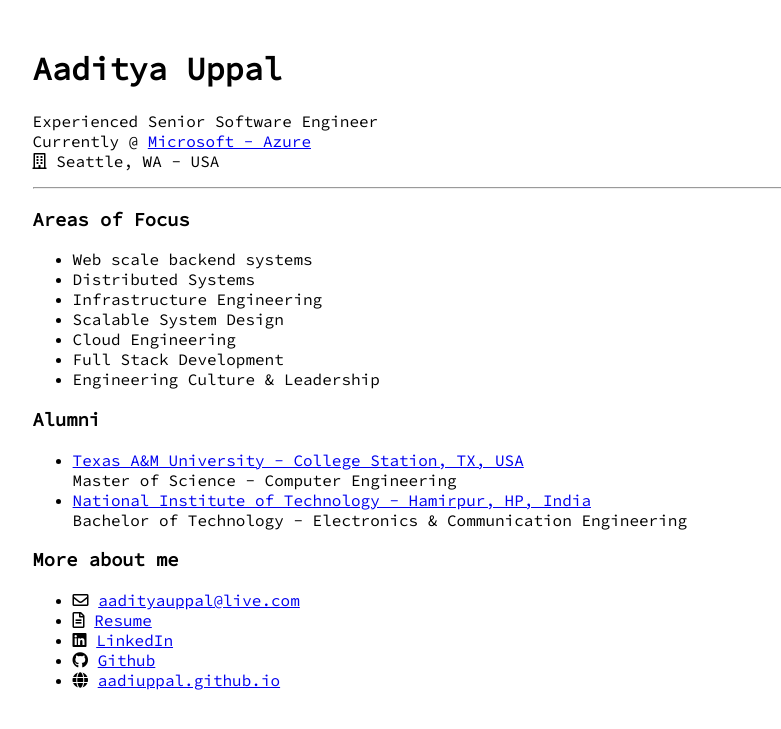
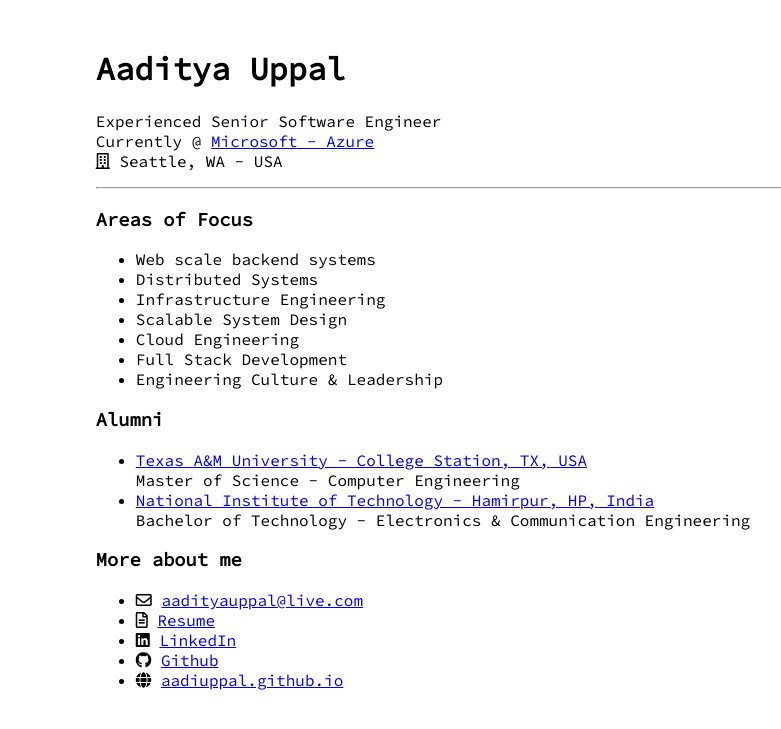
Before and after one commit to aadiuppal/aadiuppal.github.io, a Jekyll site: the page index.html, which Jekyll copies as it is, in a window 1280 px wide. Shown: the top 729 px of the page, without its empty margins (165-946 px from the left). Built offline with Jekyll 4.4.1, drawn with Linux system fonts in a browser that asks for light colours.

Commit message:
Update index.html

```diff
--- a/index.html
+++ b/index.html
@@ -11,9 +11,16 @@
     />
     <style>
       .container {
-        margin-left: 15%;
-        margin-right: 15%;
+        margin-left: 20%;
+        margin-right: 20%;
         font-family: "Source Code Pro", monospace;
+      }
+      @media (max-width: 1000px) {
+        .container {
+          margin-left: 10%;
+          margin-right: 10%;
+          font-family: "Source Code Pro", monospace;
+        }
       }
     </style>
   </head>
```
